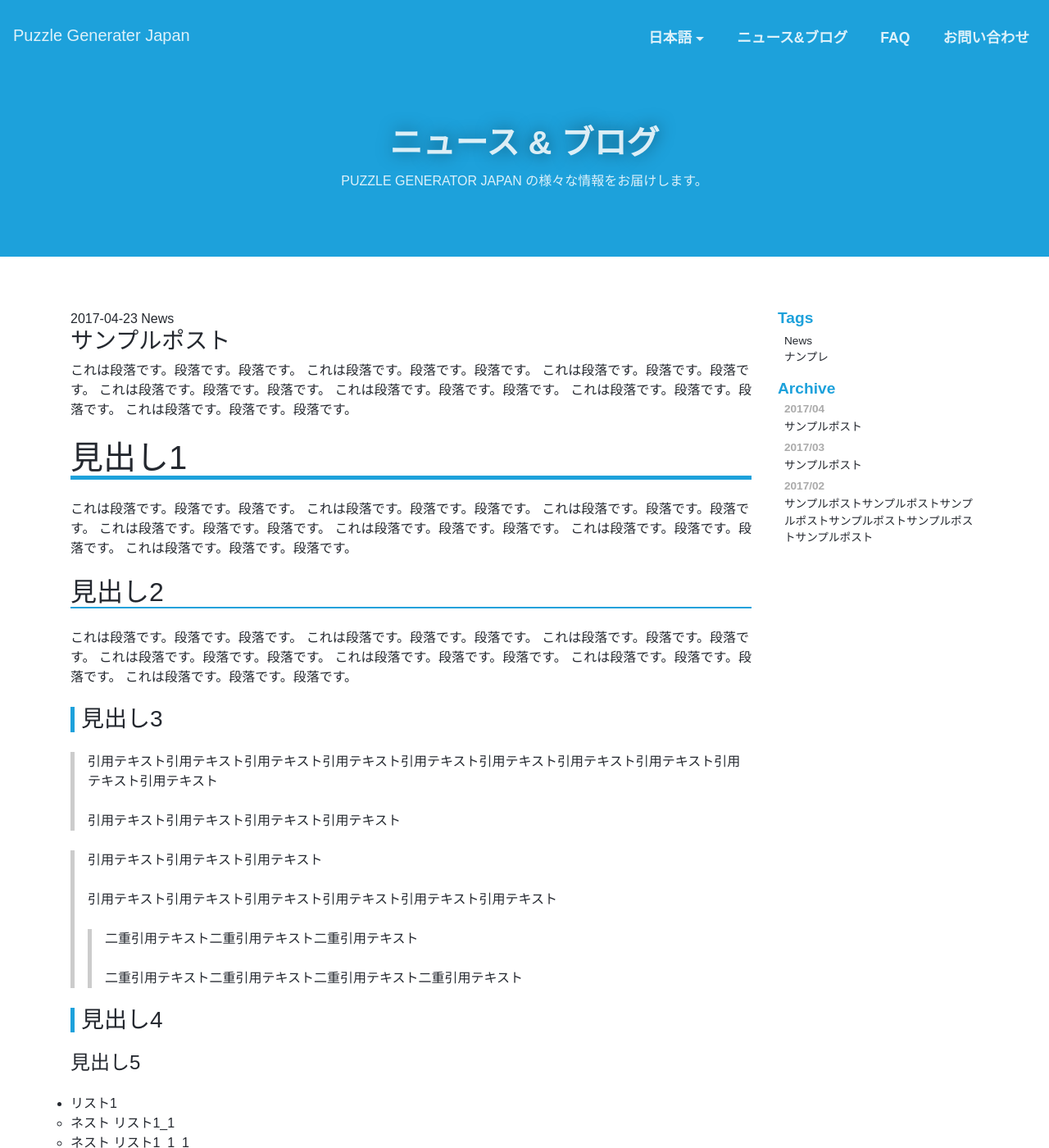
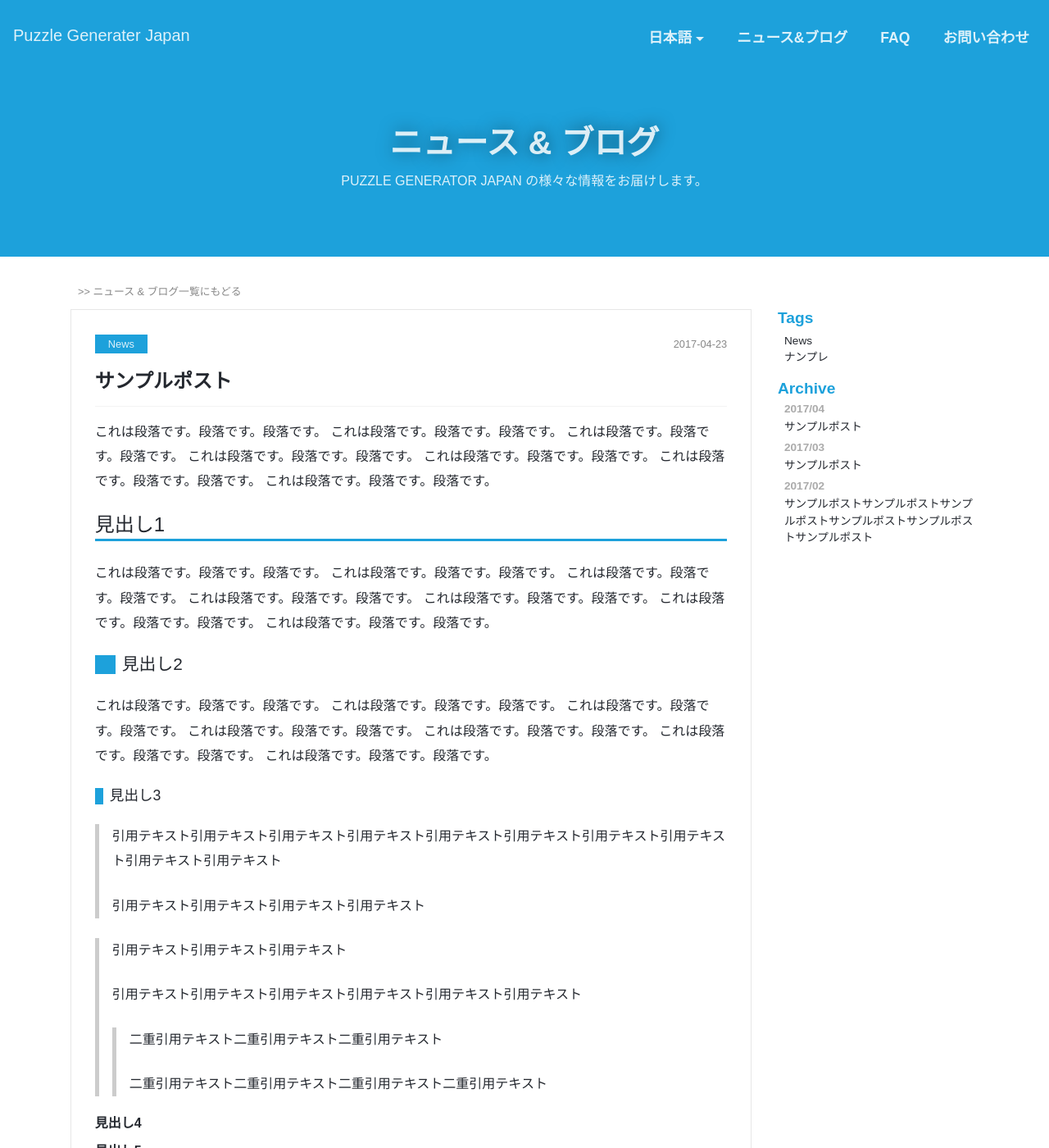
Before and after one commit to timedia/puzzle.gr.jp, a Jekyll site: the page built from _posts/2017-04-23-samplepost.md, in a window 1280 px wide and 1400 px high. Shown: the whole window at 82% size. Built offline with Jekyll 4.4.1, drawn with Linux system fonts in a browser that asks for light colours; nearby versions of some CDN libraries.

Commit message:
Change article page design

```diff
--- a/_layouts/post.html
+++ b/_layouts/post.html
@@ -13,18 +13,22 @@ layout: default
 
 </header>
 
-<div class="row container blog-page">
-
+<div class="row container blog-article">
   <div class="col-lg-9">
+    <a class="blog-list-link" href="{{ '/blog.html' | relative_url }}">>> ニュース &amp; ブログ一覧にもどる</a>
     <div class="blog-article-header">
-        <span class="blog-article-date">{{ page.date | date: '%Y-%m-%d' }}</span>
-        <span class="blog-article-category">{{ page.tags }}</span>
-        <h3>{{ page.title }}</h3>
+      <div class="row">
+        <div class="col-6">
+          <span class="blog-tag">{{ page.tags }}</span>
+        </div>
+        <div class="col-6 blog-date-wrapper">
+          <span class="blog-date">{{ page.date | date: '%Y-%m-%d' }}</span>
+        </div>
+      </div>
+      <h1>{{ page.title }}</h1>
     </div>
-    <div class="blog-article article">
-
-        {{ content }}
-
+    <div class="blog-post">
+    {{ content }}
     </div>
   </div>
 
--- a/_posts/2017-04-23-samplepost.md
+++ b/_posts/2017-04-23-samplepost.md
@@ -45,8 +45,8 @@ tags: News
 >>
 >> 二重引用テキスト二重引用テキスト二重引用テキスト二重引用テキスト
 
-### 見出し4
-#### 見出し5
+#### 見出し4
+##### 見出し5
 
 - リスト1
     - ネスト リスト1_1
@@ -64,8 +64,7 @@ tags: News
 
 インストールコマンドは `gem install hoge` です
 
-normal *italic* normal
-
+normal *italic* normal<br>
 normal **bold** normal
 
 normal ***bold*** normal
@@ -79,7 +78,7 @@ normal ***bold*** normal
 
 ***
 
-　|header1|header2|header3|
+|header1|header2|header3|
 |:--|--:|:--:|
 |align left|align right|align center|
 |a|b|c|
--- a/_sass/blog.scss
+++ b/_sass/blog.scss
@@ -110,7 +110,39 @@
 /*--------------------------------------------------------------------------------------------------------------------
    @group article
 ---------------------------------------------------------------------------------------------------------------------*/
-.article {
+
+.blog-article {
+    padding-top: 3rem;
+    margin:auto;
+
+    @media(min-width: $lg-min-width) {
+        padding-top: 4rem;
+    }
+
+    .col-lg-9 {
+        border: 1px solid rgba($color-font-gray, .2);
+        padding: .8rem;
+        position: relative;
+
+        .blog-list-link {
+            position: absolute;
+            top: -2rem;
+            left: 0.5rem;
+            color: $color-font-gray;
+            font-size: .8rem;
+        }
+
+        @media (min-width: $md-min-width) {
+            padding: 1.2rem;
+        }
+
+        @media (min-width: $md-min-width) {
+            padding: 1.8rem;
+        }
+
+        .blog-post {
+
+            line-height: 1.9;
 
             h1,h2,h3,h4,h5 {
                 margin-bottom: 1.5rem;
@@ -118,16 +150,28 @@
             }
 
             h1 {
-            border-bottom: 5px solid $color-blue;
+                border-bottom: 3px solid $color-blue;
+                font-size: 1.5rem;
+                padding-bottom: 0.25rem;
             }
 
             h2 {
-            border-bottom: 2.5px solid $color-blue;
+                border-left : 25px solid $color-blue;
+                padding-left: 0.5rem;
+                font-size: 1.3rem;
             }
 
             h3 {
-            border-left : 5px solid $color-blue;
+                border-left : 10px solid $color-blue;
                 padding-left: 0.5rem;
+                font-size: 1.1rem;
+            }
+
+            h4,h5,h6 {
+                font-weight: bold;
+                font-size: 1rem;
+                margin-bottom: 1rem;
+                margin-top: 1rem;
             }
 
             p {
@@ -146,6 +190,9 @@
 
             ul {
 
+                padding-left: 1.8rem;
+                padding-right: 1.8rem;
+
                 li {
                 list-style-type: disc;
 
@@ -157,4 +204,59 @@
                 }
             }
 
+            th {
+                border: 1px solid rgba($color-font-gray, .2);
+                color: $color-blue;
+
             }
+
+            td {
+                border: 1px solid rgba($color-font-gray, .2);
+                padding-right: 1rem;
+                padding-left: 1rem;
+
+            }
+        }
+
+        .blog-article-header {
+            border-bottom: 1px solid rgba($color-font-gray, .1);
+            margin-bottom: 1rem;
+
+            .blog-date-wrapper {
+                text-align: right;
+
+                .blog-date {
+                    display: inline;
+                    color: $color-font-gray;
+                    font-size: 0.8rem;
+                    text-align: left;
+                }
+            }
+
+            .blog-tag {
+                background-color: $color-blue;
+                display: inline;
+                padding: .25rem 1rem;
+                font-size: 0.8rem;
+                color: $color-font-white;
+            }
+
+            h1 {
+                font-size: 1.3rem;
+                border:none;
+                font-weight: bold;
+                line-height: 1.5;
+                margin-bottom: .75rem;
+                margin-top: 1rem;
+
+                @media (min-width: $lg-min-width) {
+                    font-size: 1.5rem;
+
+                }
+            }
+
+        }
+
+    }
+
+}
```
Also changed, not shown: _posts/2017-02-23-samplepost.md (+4 -5 lines), _posts/2017-03-23-samplepost.md (+4 -5 lines). Lines whose indentation alone changed are shown as unchanged.
